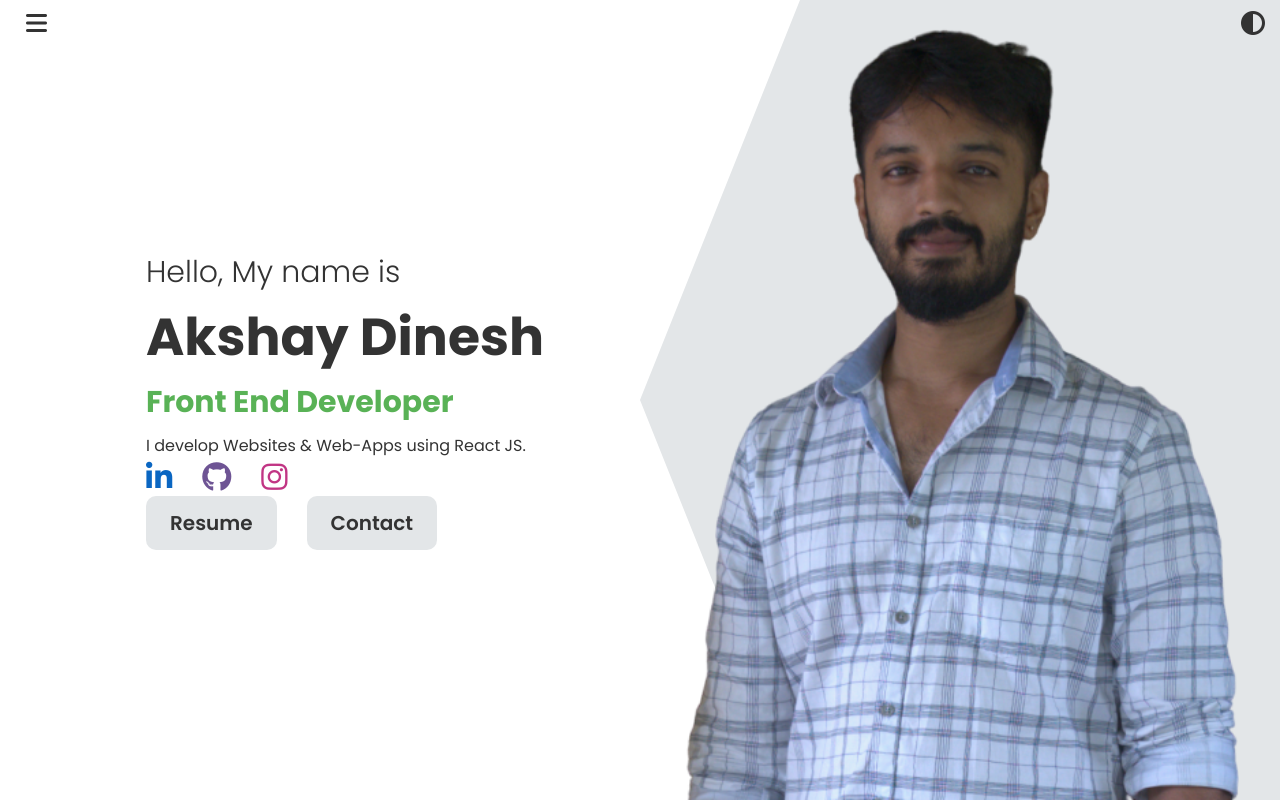
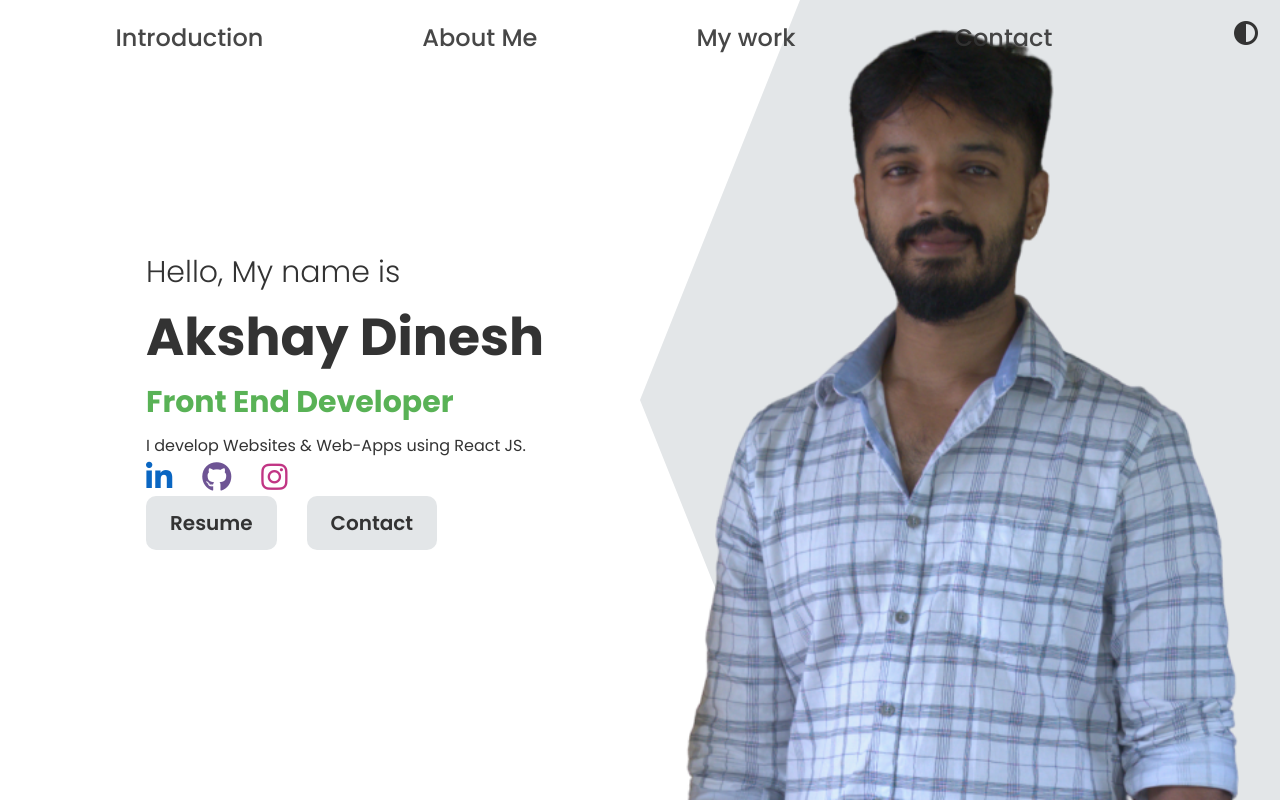
Before and after one commit to akshaydinesh02/react-portfolio, a React (Create React App) app: page / in a window 1280 px wide. Shown: the top 802 px of the page. Built offline with nearby package versions, Linux system fonts and the light colour scheme.

Commit message:
design changes
- media queries improvement
- minor design changes and bug fixes

```diff
--- a/src/components/navBar/NavBar.jsx
+++ b/src/components/navBar/NavBar.jsx
@@ -6,7 +6,6 @@ import Toggle from "../toggle/Toggle";
 
 const NavBar = () => {
   const menu = useContext(SwitchContext);
-  console.log(menu);
   const menuOpen = menu.state.menuOpen;
   const theme = useContext(SwitchContext);
   const darkMode = theme.state.darkMode;
@@ -16,28 +15,42 @@ const NavBar = () => {
   };
 
   return (
-    <div className={`n ${darkMode ? "dark" : "light"}`}>
-      <button
-        className={`n-icon ${menuOpen ? "active" : "inactive"} `}
+    <div className={`n ${darkMode ? "dark" : "light"} noselect`}>
+      <nav className={`nav-wrapper ${menuOpen ? "active" : "inactive"} `}>
+        <button className={`n-icon `} onClick={menuHandler}>
+          <i className="n-icon-hamburger fa-solid fa-bars"></i>
+        </button>
+        <div className="nav-bar">
+          <Link
+            className="n-menu-item"
+            to="#intro"
             onClick={menuHandler}
+            smooth
           >
-        <i className="fa-solid fa-bars"></i>
-      </button>
-      <nav className={`nav-wrapper mobile`}>
-        <Link className="n-menu-item" to="#intro" smooth>
             Introduction
           </Link>
-        <Link className="n-menu-item" to="#about" smooth>
+          <Link
+            className="n-menu-item"
+            to="#about"
+            onClick={menuHandler}
+            smooth
+          >
             About Me
           </Link>
-        <Link className="n-menu-item" to="#pl" smooth>
+          <Link className="n-menu-item" to="#pl" onClick={menuHandler} smooth>
             My work
           </Link>
-        <Link className="n-menu-item" to="#contact" smooth>
+          <Link
+            className="n-menu-item"
+            to="#contact"
+            onClick={menuHandler}
+            smooth
+          >
             Contact
           </Link>
+        </div>
       </nav>
-      <Toggle className="n-menu-item" />
+      <Toggle />
     </div>
   );
 };
--- a/src/components/navBar/navBar.css
+++ b/src/components/navBar/navBar.css
@@ -1,11 +1,11 @@
 .n-icon {
   width: 2.5rem;
   height: 2.5rem;
-  position: fixed;
+  /* position: fixed;
   top: 1rem;
   left: 2rem;
-  z-index: 999;
-  display: flex;
+  z-index: 999; */
+  display: none;
   align-items: center;
   font-size: 2.4rem;
   border: none;
@@ -13,22 +13,24 @@
   cursor: pointer;
 }
 
-.nav-wrapper,
-.nav-wrapper:link,
-.nav-wrapper:visited {
+.nav-wrapper {
+  display: flex;
+  align-items: center;
+  width: 90%;
+  position: fixed;
   z-index: 999;
+  padding-left: 1.6rem;
+}
+
+.nav-bar,
+.nav-bar:link,
+.nav-bar:visited {
   width: 100%;
-  height: 10vh;
-  padding: 1.6rem;
-  top: 0rem;
-  left: 0rem;
-  position: fixed;
-  color: black;
-  visibility: hidden;
+  padding: 2rem;
   display: flex;
-  flex-direction: row;
   justify-content: space-around;
   align-items: center;
+  /* visibility: hidden; */
   /* background-color: white; */
   opacity: 0.9;
 }
--- a/src/components/toggle/Toggle.jsx
+++ b/src/components/toggle/Toggle.jsx
@@ -3,6 +3,8 @@ import { useContext } from "react";
 import { SwitchContext } from "../../context";
 
 const Toggle = () => {
+  const menu = useContext(SwitchContext);
+  const menuOpen = menu.state.menuOpen;
   const theme = useContext(SwitchContext);
   const darkMode = theme.state.darkMode;
 
@@ -11,8 +13,11 @@ const Toggle = () => {
   };
   return (
     <div className={`t ${darkMode ? "dark" : "light"}`}>
-      <button className={`t-button`} onClick={handleClick}>
-        <i className="fa-solid fa-circle-half-stroke t-icon"></i>
+      <button
+        className={`t-button ${menuOpen ? "active" : "inactive"}`}
+        onClick={handleClick}
+      >
+        <i className="fa-solid fa-circle-half-stroke t-icon noselect"></i>
       </button>
     </div>
   );
--- a/src/components/toggle/toggle.css
+++ b/src/components/toggle/toggle.css
@@ -1,10 +1,8 @@
 .t-button {
-  width: 2.5rem;
-  height: 2.5rem;
   position: fixed;
-  top: 1rem;
-  right: 2rem;
   z-index: 999;
+  top: 2rem;
+  right: 1.6rem;
   display: flex;
   align-items: center;
   font-size: 2.4rem;
--- a/src/general.css
+++ b/src/general.css
@@ -30,6 +30,7 @@ body {
   font-family: inherit;
   /* animation */
   transition: all 0.3s;
+  user-select: none;
 }
 
 .primary-heading {
@@ -71,3 +72,12 @@ Large : 1.8
 0.5
 0.75
  */
+.noselect {
+  -webkit-touch-callout: none; /* iOS Safari */
+  -webkit-user-select: none; /* Safari */
+  -khtml-user-select: none; /* Konqueror HTML */
+  -moz-user-select: none; /* Old versions of Firefox */
+  -ms-user-select: none; /* Internet Explorer/Edge */
+  user-select: none; /* Non-prefixed version, currently
+                                  supported by Chrome, Opera and Firefox */
+}
--- a/src/queries.css
+++ b/src/queries.css
@@ -22,6 +22,34 @@ font size = 84em  */
   html {
     /* 7px / 16px = 0.5625 (56.25%) [default font-size: 10] */
     font-size: 50%;
+  }
+
+  .n-icon {
+    display: flex;
+    position: fixed;
+    z-index: 999;
+    top: 2rem;
+    left: 1.6rem;
+  }
+
+  .nav-bar {
+    display: flex;
+    position: fixed;
+    top: 0;
+    left: 0;
+    flex-direction: column;
+
+    width: 100vw;
+  }
+
+  .nav-wrapper.active .nav-bar {
+    transform: translateY(0);
+    transition: transform 0.3s ease-in-out;
+  }
+
+  .nav-wrapper.inactive .nav-bar {
+    transform: translateY(-100%);
+    transition: transform 0.3s ease-in-out;
   }
 
   .i {
--- a/src/theme.css
+++ b/src/theme.css
@@ -78,6 +78,16 @@
 .t.light .t-button,
 .n.light .n-icon,
 .n.light .n-menu-item {
+  color: #333;
+}
+
+.n.light .nav-wrapper.active .nav-bar {
+  background-color: #fff;
+}
+
+.n.light .nav-wrapper.active .n-icon,
+.n.light .nav-wrapper.active .n-menu-item,
+.t.light .t-button.active .t-icon {
   color: #333;
 }
 
@@ -174,6 +184,16 @@
   color: white;
 }
 
+.n.dark .nav-wrapper.active .nav-bar {
+  background-color: #222;
+}
+
+.n.dark .nav-wrapper.active .n-icon,
+.n.dark .nav-wrapper.active .n-menu-item,
+.t.dark .t-button.active .t-icon {
+  color: white;
+}
+
 .n.dark .n-menu-item:hover,
 .n.dark .n-menu-item:active {
   text-shadow: 0 0 2.5rem white;
```
Lines whose indentation alone changed are shown as unchanged.
